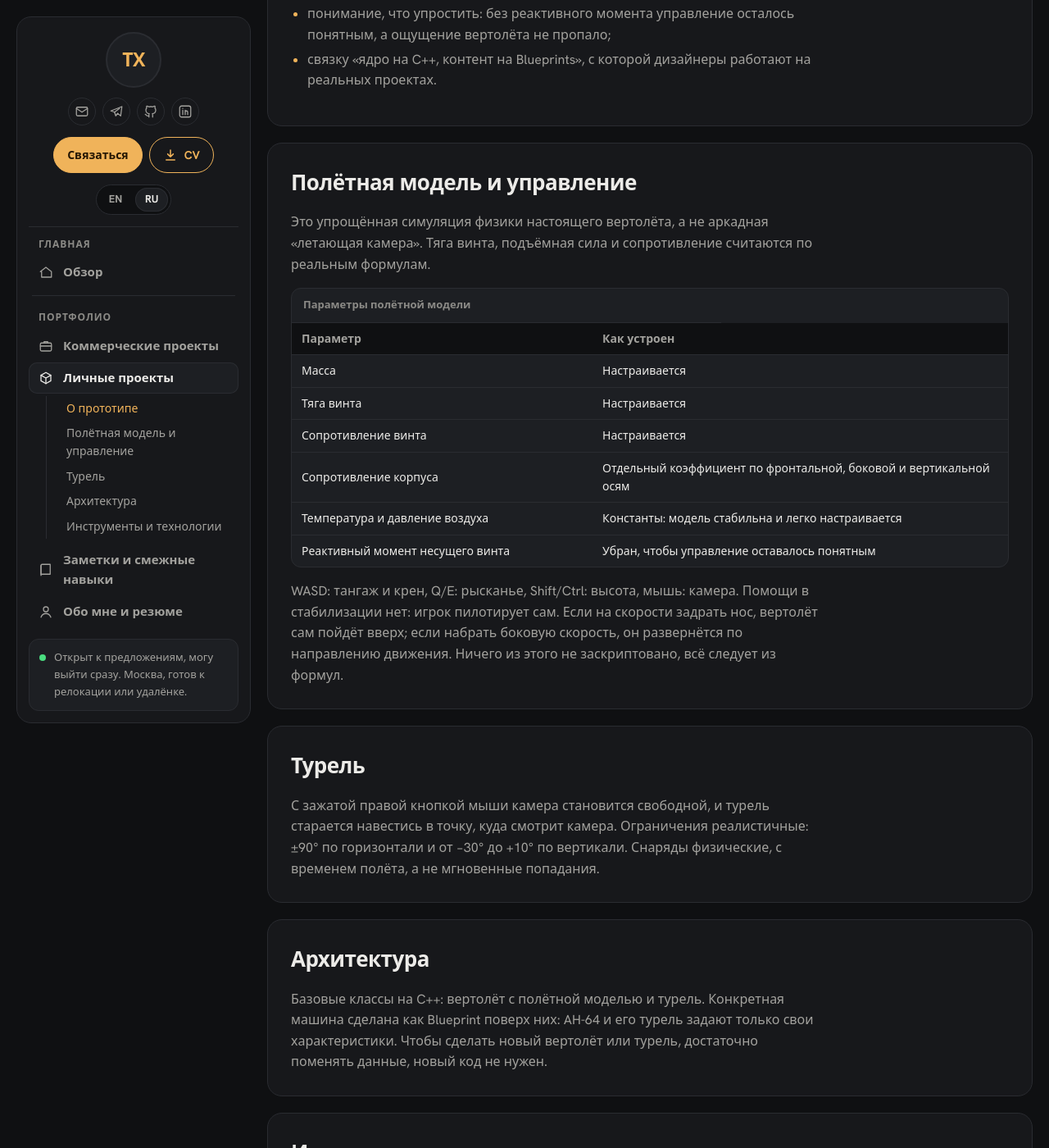
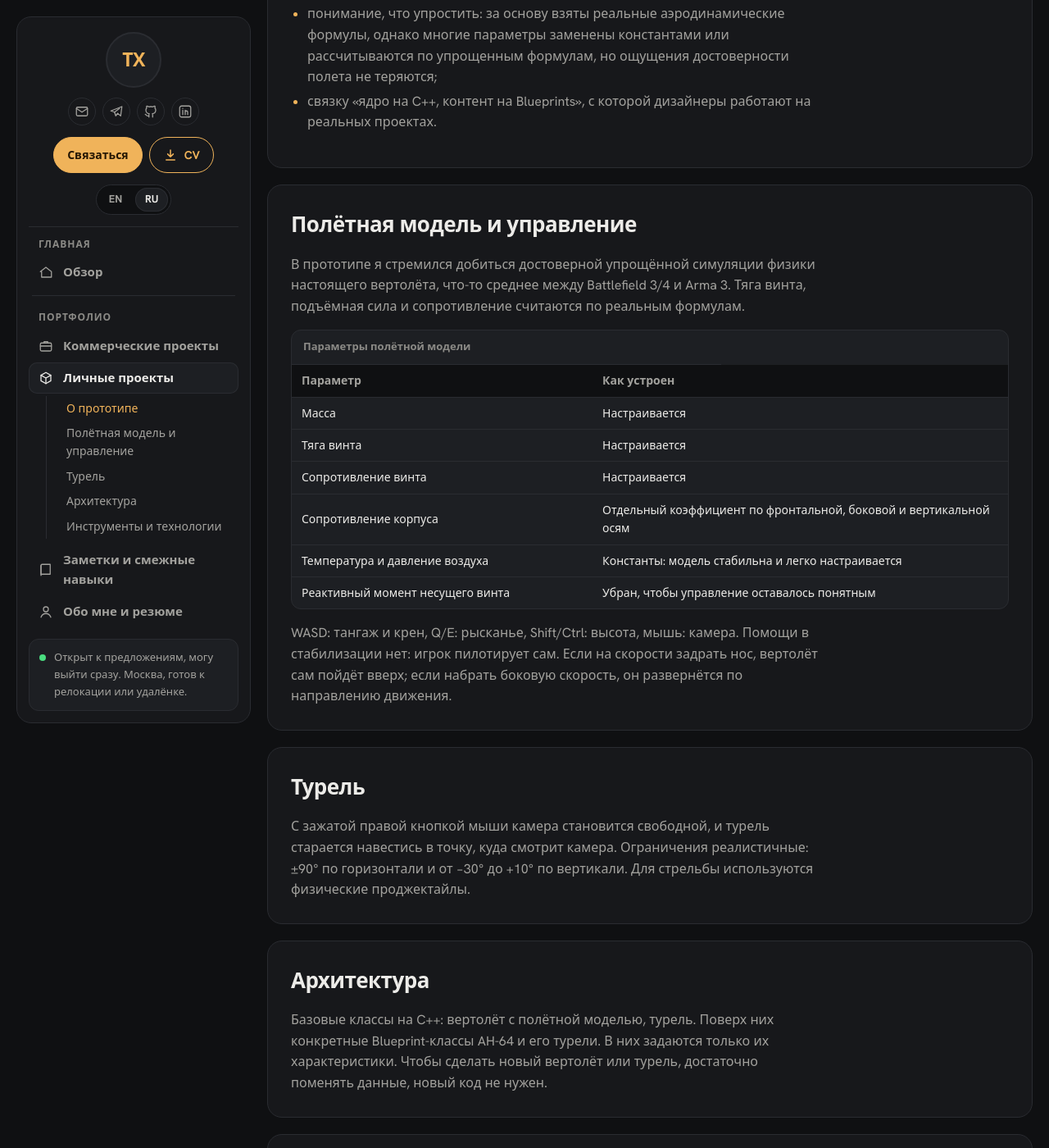
Before and after one commit to KhazirovTimur/KhazirovTimur.github.io, a Jekyll site: the page built from ru/projects/helicopter.md, in a window 1280 px wide and 1400 px high, scrolled down 1390 px. Shown: the whole window at 82% size. Built offline with Jekyll 4.4.1, drawn with Linux system fonts in a browser that asks for light colours; some of the changed text lies outside the part shown.

Commit message:
Update helicopter.md

```diff
--- a/ru/projects/helicopter.md
+++ b/ru/projects/helicopter.md
@@ -6,7 +6,7 @@ section: projects
 order: 1
 title: Прототип вертолёта
 eyebrow: "Личный проект · Unreal Engine 5 · 2025"
-summary: "Полётная модель вертолёта на реальных аэродинамических формулах и носовая турель, которая наводится туда, куда смотрит камера. Основа на C++, конкретные машины на Blueprints."
+summary: "Полётная модель вертолёта на реальных аэродинамических формулах и носовая турель, которая наводится туда, куда смотрит камера. Основа на C++, конкретные классы на Blueprints."
 cover_label: "UE5"
 accent: orange
 tags: [Техника, Физика, "C++", Blueprints]
@@ -29,11 +29,11 @@ permalink: /ru/projects/helicopter/
 
 Что показывает прототип:
 - перевод реальной физики в настраиваемые геймплейные параметры;
-- понимание, что упростить: без реактивного момента управление осталось понятным, а ощущение вертолёта не пропало;
+- понимание, что упростить: за основу взяты реальные аэродинамические формулы, однако многие параметры заменены константами или рассчитываются по упрощенным формулам, но ощущения достоверности полета не теряются;
 - связку «ядро на C++, контент на Blueprints», с которой дизайнеры работают на реальных проектах.
 
 ## Полётная модель и управление
-Это упрощённая симуляция физики настоящего вертолёта, а не аркадная «летающая камера». Тяга винта, подъёмная сила и сопротивление считаются по реальным формулам.
+В прототипе я стремился добиться достоверной упрощённой симуляции физики настоящего вертолёта, что-то среднее между Battlefield 3/4 и Arma 3. Тяга винта, подъёмная сила и сопротивление считаются по реальным формулам.
 
 <div class="data-sample data-sample--fit" markdown="0">
 <p class="data-sample__title">Параметры полётной модели</p>
@@ -49,10 +49,10 @@ permalink: /ru/projects/helicopter/
 </tbody></table></div>
 </div>
 
-WASD: тангаж и крен, Q/E: рысканье, Shift/Ctrl: высота, мышь: камера. Помощи в стабилизации нет: игрок пилотирует сам. Если на скорости задрать нос, вертолёт сам пойдёт вверх; если набрать боковую скорость, он развернётся по направлению движения. Ничего из этого не заскриптовано, всё следует из формул.
+WASD: тангаж и крен, Q/E: рысканье, Shift/Ctrl: высота, мышь: камера. Помощи в стабилизации нет: игрок пилотирует сам. Если на скорости задрать нос, вертолёт сам пойдёт вверх; если набрать боковую скорость, он развернётся по направлению движения.
 
 ## Турель
-С зажатой правой кнопкой мыши камера становится свободной, и турель старается навестись в точку, куда смотрит камера. Ограничения реалистичные: ±90° по горизонтали и от −30° до +10° по вертикали. Снаряды физические, с временем полёта, а не мгновенные попадания.
+С зажатой правой кнопкой мыши камера становится свободной, и турель старается навестись в точку, куда смотрит камера. Ограничения реалистичные: ±90° по горизонтали и от −30° до +10° по вертикали. Для стрельбы используются физические проджектайлы.
 
 ## Архитектура
-Базовые классы на C++: вертолёт с полётной моделью и турель. Конкретная машина сделана как Blueprint поверх них: AH-64 и его турель задают только свои характеристики. Чтобы сделать новый вертолёт или турель, достаточно поменять данные, новый код не нужен.
+Базовые классы на C++: вертолёт с полётной моделью, турель. Поверх них конкретные Blueprint-классы AH-64 и его турели. В них задаются только их характеристики. Чтобы сделать новый вертолёт или турель, достаточно поменять данные, новый код не нужен.
```
